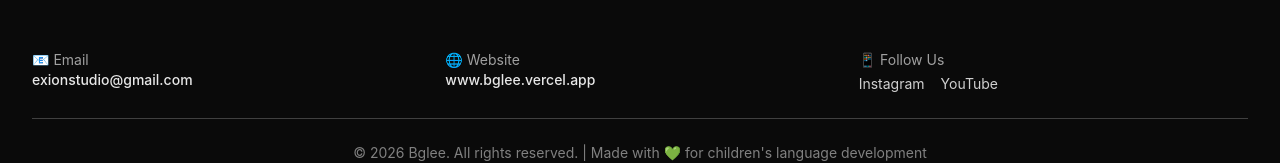
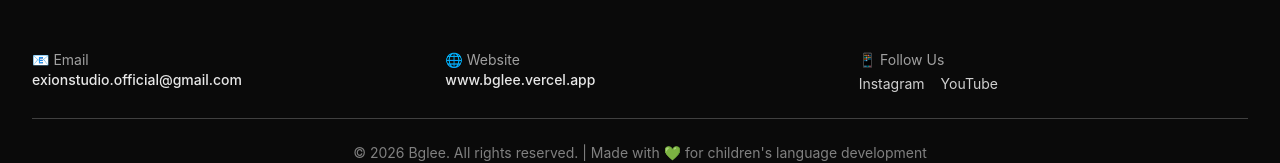
Before and after one commit to kyungrae2002/bglee_landingpage, a React (Vite) app in the folder bglee/: page / in a window 1280 px wide. Shown: the part 4985-5148 px from the top of the page. Built offline with nearby package versions, Linux system fonts and the light colour scheme; no server answers; the database is empty.

Commit message:
디자인 업데이트
수정

```diff
--- a/bglee/src/sections/FooterSection.jsx
+++ b/bglee/src/sections/FooterSection.jsx
@@ -39,7 +39,7 @@ export default function FooterSection() {
           <div className="grid sm:grid-cols-3 gap-6 text-sm">
             <div>
               <p className="text-neutral-400">📧 Email</p>
-              <p className="text-neutral-200 font-medium">exionstudio@gmail.com</p>
+              <p className="text-neutral-200 font-medium">exionstudio.official@gmail.com</p>
             </div>
             <div>
               <p className="text-neutral-400">🌐 Website</p>
```
